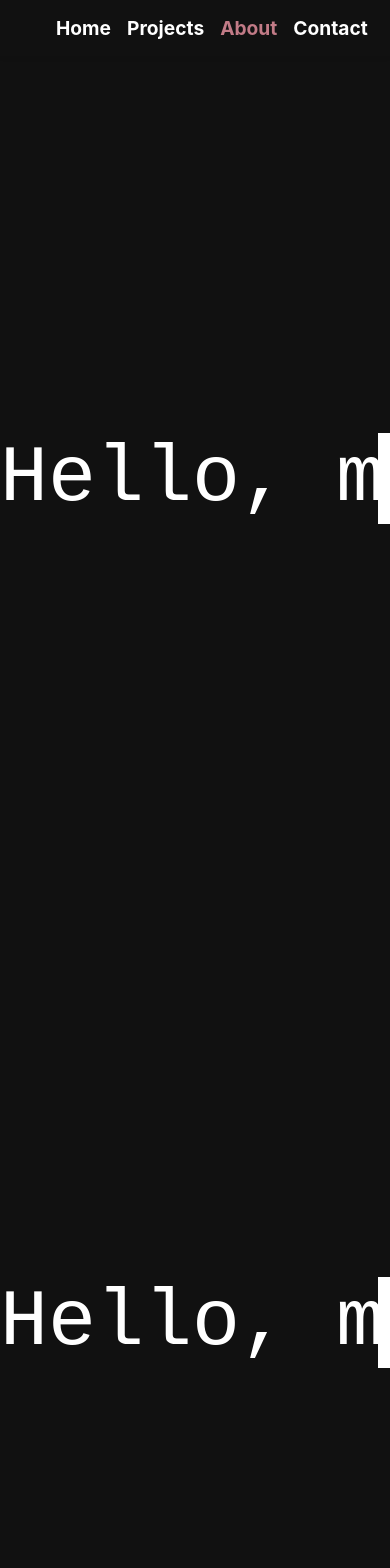
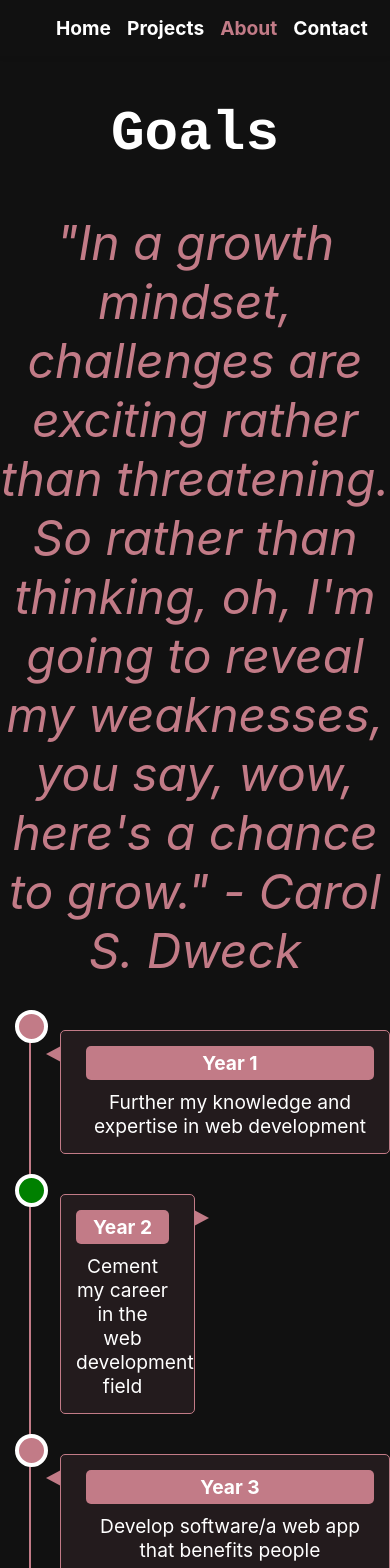
Before and after one commit to JoshuaOrlandoR/Portfolio-3-Personal-Project, a React (Create React App) app: page /about in a window 390 px wide. Shown: the top 1568 px of the page. Built offline with nearby package versions, Linux system fonts and the light colour scheme.

Commit message:
Basically done all content, save for 2 components. Will put portfolio on hold while I work on other projects for the next week or two, will come back to finish after ChatGPT integrated project and maybe one more project

```diff
--- a/src/components/Goals.css
+++ b/src/components/Goals.css
@@ -0,0 +1,127 @@
+.goals-container {
+    font-size: 1em;
+    text-align: center;
+  }
+
+  h2.goals-title {
+    font-family: 'Courier New', Courier, monospace;
+    font-size: 3.5em;
+    color: white;
+  }
+
+  blockquote {
+    font-style: italic;
+    margin: 30px 0;
+    font-size: 3.0em;
+    color: #c27b87;
+  }
+
+  .goals-timeline {
+    position: relative;
+    max-width: 800px;
+    margin: 0 auto;
+  }
+
+  .goals-timeline::before {
+    content: '';
+    position: absolute;
+    width: 2px;
+    background-color: #c27b87;
+    top: 0;
+    bottom: 0;
+    left: 50%;
+    margin-left: -1px;
+  }
+
+  .timeline-item {
+    padding: 20px 0;
+    position: relative;
+  }
+
+  .timeline-item .timeline-icon {
+    position: absolute;
+    top: 0;
+    left: 50%;
+    margin-left: -15px;
+    width: 25px;
+    height: 25px;
+    background-color: #c27b87;
+    border: 4px solid #ffffff;
+    border-radius: 50%;
+    z-index: 1;
+  }
+
+  .timeline-item.left .timeline-content {
+    margin-left: 50%;
+    padding-left: 25px;
+  }
+
+  .timeline-item.right .timeline-content {
+    margin-right: 50%;
+    padding-right: 25px;
+  }
+
+  .timeline-content {
+    position: relative;
+    padding: 15px;
+    background-color: rgba(194, 123, 135, 0.1);
+    border: 1px solid #c27b87;
+    border-radius: 5px;
+  }
+
+  .goal-year {
+    font-weight: bold;
+    font-size: 1.2em;
+    margin-bottom: 10px;
+    color: #ffffff;
+    background-color: #c27b87;
+    padding: 5px 15px;
+    border-radius: 5px;
+   }
+
+   .goal-description {
+    font-size: 1.2em;
+    color: #ffffff;
+  }
+
+  @media screen and (max-width: 800px) {
+    .goals-timeline::before {
+      left: 30px;
+    }
+
+    .timeline-item .timeline-icon {
+      left: 30px;
+    }
+
+    .timeline-item.left .timeline-content {
+      margin-left: 60px;
+    }
+
+    .timeline-item.right .timeline-content {
+      margin-left: 60px;
+    }
+
+    .timeline-item.left .timeline-content::after {
+      content: '';
+      position: absolute;
+      top: 15px;
+      left: -15px;
+      border-width: 8px 15px 8px 0;
+      border-color: transparent #c27b87 transparent transparent;
+      border-style: solid;
+    }
+
+    .timeline-item.right .timeline-content::after {
+      content: '';
+      position: absolute;
+      top: 15px;
+      right: -15px;
+      border-width: 8px 0 8px 15px;
+      border-color: transparent transparent transparent #c27b87;
+      border-style: solid;
+    }
+  }
+
+  .timeline-item:nth-child(2) .timeline-icon {
+    background-color: green;
+  }
--- a/src/components/Goals.js
+++ b/src/components/Goals.js
@@ -1,12 +1,43 @@
 import React from 'react';
 import './Goals.css';
 
-function Goals() {
+const Goals = () => {
+  const goals = [
+    {
+      year: 'Year 1',
+      goal: 'Further my knowledge and expertise in web development',
+    },
+    {
+      year: 'Year 2',
+      goal: 'Cement my career in the web development field',
+    },
+    {
+      year: 'Year 3',
+      goal: 'Develop software/a web app that benefits people',
+    },
+  ];
+
   return (
-    <div className="greeting-container">
-      <span className="greeting">Hello, my name is Joshua. ↓</span>
+    <div className="goals-container">
+      <h2 className="goals-title">Goals</h2>
+      <blockquote>
+        "In a growth mindset, challenges are exciting rather than threatening.
+        So rather than thinking, oh, I'm going to reveal my weaknesses, you
+        say, wow, here's a chance to grow." - Carol S. Dweck
+      </blockquote>
+      <div className="goals-timeline">
+        {goals.map((item, index) => (
+          <div key={item.year} className={`timeline-item ${index % 2 === 0 ? 'left' : 'right'}`}>
+            <div className="timeline-icon"></div>
+            <div className="timeline-content">
+              <div className="goal-year">{item.year}</div>
+              <div className="goal-description">{item.goal}</div>
+            </div>
+          </div>
+        ))}
+      </div>
     </div>
   );
-}
+};
 
 export default Goals;
```
